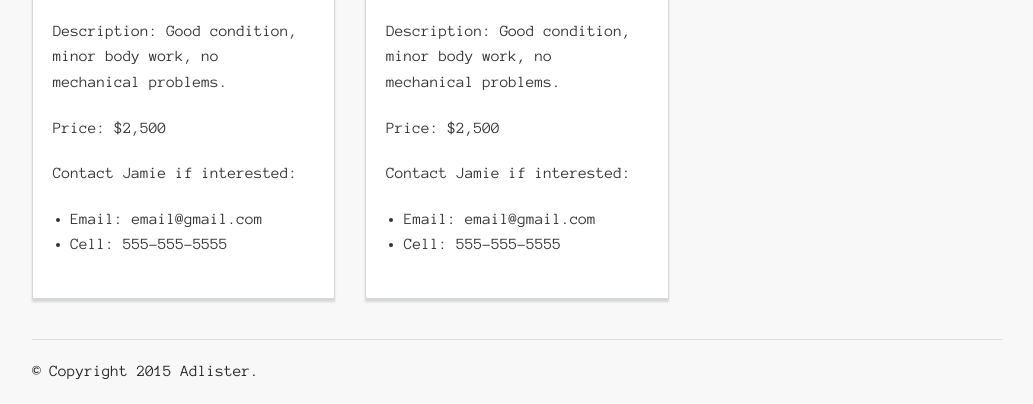
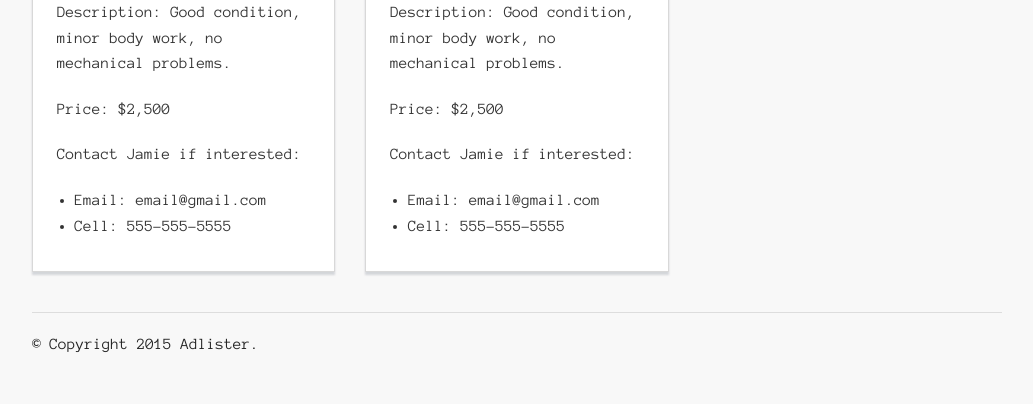
Before and after one commit to Codeup-Adlister-Project/adlister.dev, a PHP site: page / in a window 1280 px wide. Shown: the part 1735-2139 px from the top of the page, without its empty margins (123-1156 px from the left). After the commit the page ends 2088 px from the top, so only its background shows below. Run offline with PHP 8.4, Linux system fonts and the light colour scheme; some libraries are stand-ins or nearby versions.

Commit message:
updated ad card padding

```diff
--- a/public/css/main.css
+++ b/public/css/main.css
@@ -105,7 +105,7 @@ h5.featured-ads {
 .panel {
     background: #fff;
     border-top: none;
-    padding-top: 1.5rem;
+    padding: 1.5rem 1.5rem .75rem 1.5rem;
 }
 
 .panel h1, .panel h2, .panel h3, .panel h4, .panel h6 {
```
